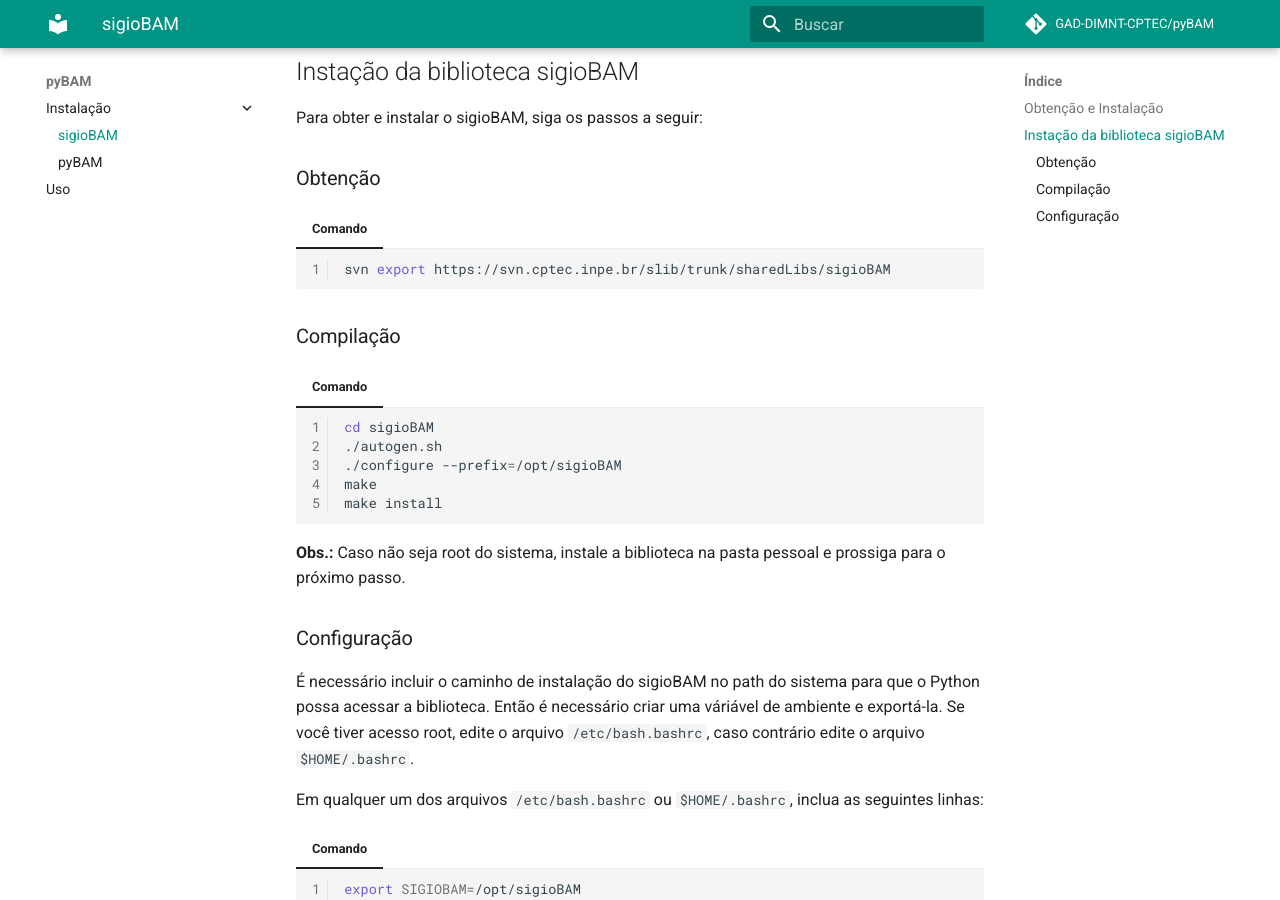
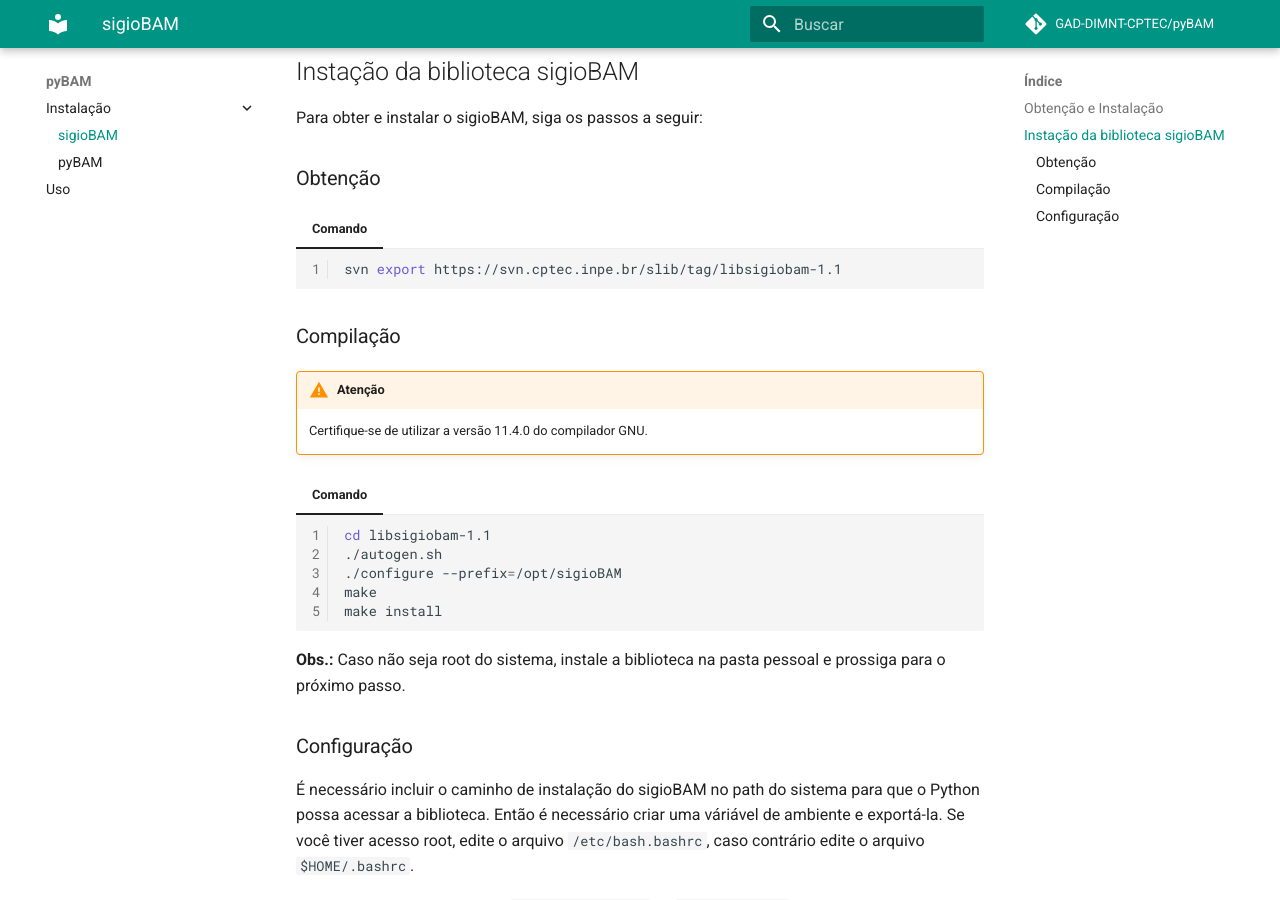
Before and after one commit to GAD-DIMNT-CPTEC/pyBAM, an MkDocs documentation site: the page built from docs/inst_sigioBAM.md, in a window 1280 px wide and 900 px high, scrolled down 359 px. Built offline with MkDocs 1.6.1 and Material for MkDocs 9.7.7, drawn with Linux system fonts in a browser that asks for light colours; comment, search, counter and statistics services are not loaded.

Commit message:
Atualizando instruções de compilação do sigioBAM

````diff
--- a/docs/inst_sigioBAM.md
+++ b/docs/inst_sigioBAM.md
@@ -15,15 +15,20 @@
 === "Comando"
 
     ```bash linenums="1"
-    svn export https://svn.cptec.inpe.br/slib/trunk/sharedLibs/sigioBAM
+    svn export https://svn.cptec.inpe.br/slib/tag/libsigiobam-1.1
     ```
 
 ### Compilação
 
+!!! warning "Atenção"
+
+    Certifique-se de utilizar a versão 11.4.0 do compilador GNU.
+
+
 === "Comando"
 
     ```bash linenums="1"
-    cd sigioBAM
+    cd libsigiobam-1.1
     ./autogen.sh
     ./configure --prefix=/opt/sigioBAM
     make
````
